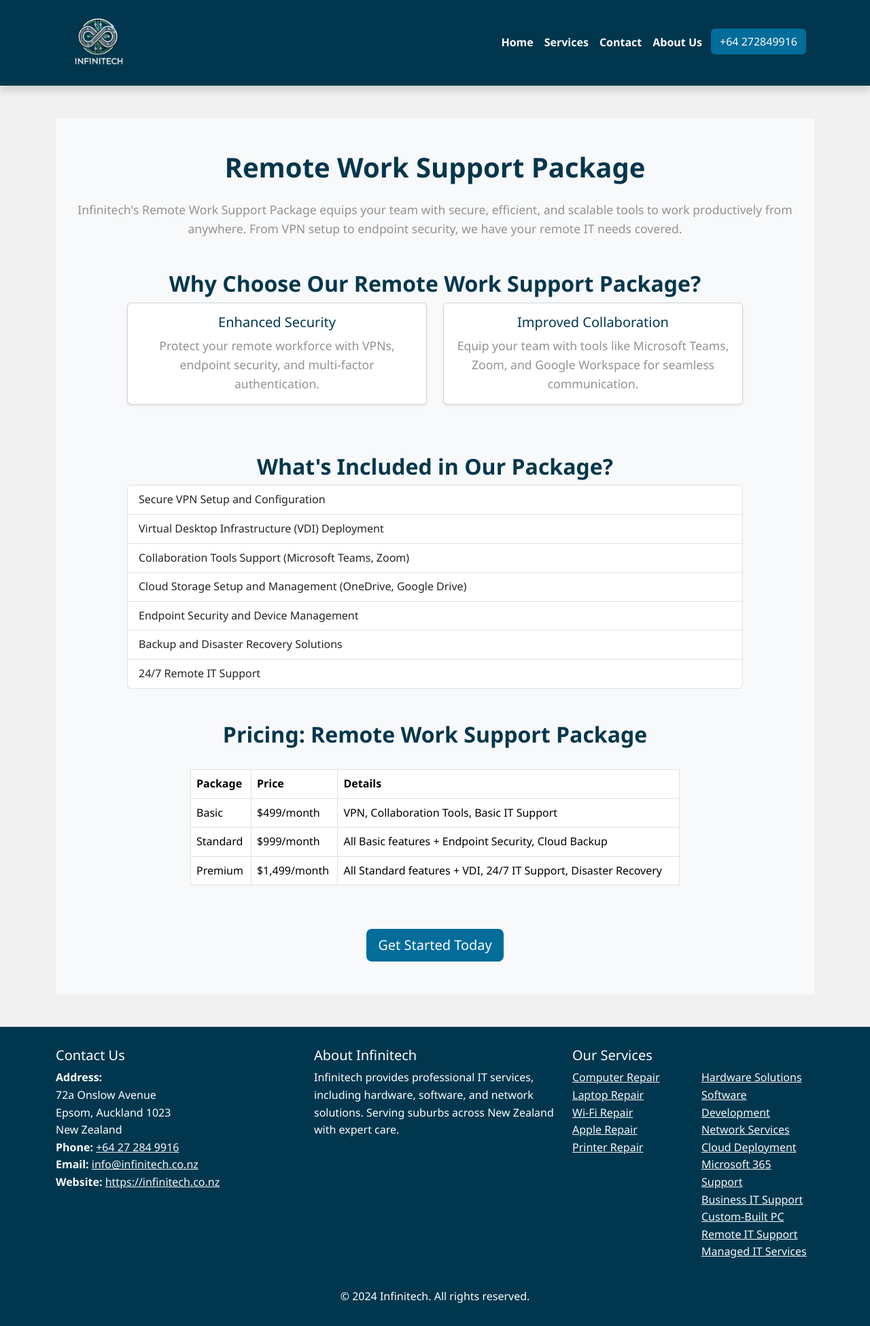
After one commit to martinedach/infinitech-website, a FastAPI app: page /services/remote-work-support in a window 1280 px wide. The commit adds this page. Shown: the whole page at 68% size. Run offline with FastAPI, Linux system fonts and the light colour scheme.

Commit message:
minor change

```diff
--- a/app/routers/services_router.py
+++ b/app/routers/services_router.py
@@ -98,3 +98,9 @@ async def remote_it_support(request: Request):
 @router.get("/services/managed-it-services", response_class=HTMLResponse)
 async def managed_it_services(request: Request):
     return templates.TemplateResponse("managed_it_services.html", {"request": request, "suburbs": suburbs})
+
+
+# Remote Work Support Package Route
+@router.get("/services/remote-work-support", response_class=HTMLResponse)
+async def remote_work_support(request: Request):
+    return templates.TemplateResponse("remote_work_support.html", {"request": request, "suburbs": suburbs})
--- a/app/routers/sitemap_router.py
+++ b/app/routers/sitemap_router.py
@@ -9,7 +9,7 @@ services = ["computer-repair", "laptop-repair", "wifi-repair", "apple-repair", "
 static_pages = ["about", "contact", "services", "computer-repair", "about-us", "services/cloud-deployment",
                 "services/software-development", "services/network-services", "services/hardware-solutions",
                 "services/microsoft-365-support", "services/business-it-support", "services/custom-built-pc",
-                "services/managed-it-services"]
+                "services/managed-it-services", "/services/remote-work-support"]
 
 
 # Add other categories or routes you want to include in the sitemap
--- a/app/static/style.css
+++ b/app/static/style.css
@@ -47,6 +47,7 @@ body {
     justify-content: space-between;
     align-items: center;
     background-color: var(--primary-dark);
+    padding: 0.5rem 1.5rem; /* Add padding for better spacing */
 }
 
 .nav-links {
@@ -54,21 +55,67 @@ body {
     padding: 0;
     margin: 0;
     display: flex;
-    gap: 1.5rem;
+    gap: 1.5rem; /* Space between links */
 }
+
 
 .nav-links a {
     text-decoration: none;
-    color: var(--text-on-primary); /* Ensure link color is set to white */
+    color: var(--text-on-primary); /* Default text color */
     font-weight: 500;
-    transition: color 0.3s ease;
+    position: relative; /* Needed for hover underline effect */
+    transition: color 0.3s ease; /* Smooth color transition on hover */
 }
 
 .nav-links a:hover {
-    color: var(--primary-light); /* Hover color to light blue */
+    color: var(--primary-light); /* Hover color (e.g., light blue) */
 }
+
+.nav-links a::after {
+    content: '';
+    position: absolute;
+    bottom: -2px; /* Position the underline below the text */
+    left: 0;
+    width: 0; /* Initially no underline */
+    height: 2px; /* Thickness of the underline */
+    background-color: var(--primary-light); /* Color of the underline */
+    transition: width 0.3s ease; /* Smooth transition for underline expansion */
+}
+
+.nav-links a:hover::after {
+    width: 100%; /* Expand underline on hover */
+}
+
 .navbar-brand, .nav-link {
     color: var(--text-on-primary) !important;
+    font-weight: 600; /* Slightly bolder for branding */
+    text-decoration: none;
+}
+
+.navbar-brand {
+    font-size: 1.25rem; /* Slightly larger font for branding */
+    padding-right: 1rem; /* Space between brand and links */
+}
+
+
+
+
+/* Mobile Responsiveness */
+@media (max-width: 768px) {
+    .nav-links {
+        flex-direction: column; /* Stack links vertically */
+        gap: 1rem; /* Adjust spacing for stacked links */
+        align-items: flex-start; /* Align links to the left */
+    }
+
+    .navbar {
+        flex-direction: column; /* Stack brand and links */
+        align-items: flex-start; /* Align everything to the left */
+    }
+
+    .navbar-brand {
+        margin-bottom: 1rem; /* Space between brand and links */
+    }
 }
 
 /* Hero Section */
--- /dev/null
+++ b/app/templates/remote_work_support.html
@@ -0,0 +1,147 @@
+{% extends "base.html" %}
+
+{% block title %}Remote Work Support Package - Infinitech{% endblock %}
+
+{% block meta %}
+<meta name="description" content="Infinitech's Remote Work Support Package ensures your team stays connected and productive with secure VPNs, VDI, collaboration tools, and expert IT support.">
+<meta name="keywords" content="remote work support, VPN, VDI, collaboration tools, IT support, secure remote work, remote work solutions, Infinitech">
+<meta property="og:title" content="Remote Work Support Package - Infinitech">
+<meta property="og:description" content="Ensure seamless remote work with Infinitech's Remote Work Support Package. Secure VPNs, Virtual Desktop Infrastructure, and collaboration tools included.">
+<meta property="og:url" content="https://infinitech.co.nz/services/remote-work-support">
+<script type="application/ld+json">
+{
+  "@context": "https://schema.org",
+  "@type": "Service",
+  "name": "Remote Work Support Package",
+  "description": "Ensure seamless and secure remote work with Infinitech's comprehensive Remote Work Support Package.",
+  "provider": {
+    "@type": "LocalBusiness",
+    "name": "Infinitech",
+    "image": "https://infinitech.co.nz/static/images/remote_work_support.jpg",
+    "address": {
+      "@type": "PostalAddress",
+      "streetAddress": "72a Onslow Avenue",
+      "addressLocality": "Epsom",
+      "addressRegion": "Auckland",
+      "postalCode": "1023",
+      "addressCountry": "NZ"
+    },
+    "telephone": "+64-272849916",
+    "url": "https://infinitech.co.nz/services/remote-work-support"
+  },
+  "areaServed": {
+    "@type": "Place",
+    "name": "Auckland, New Zealand"
+  },
+  "availableChannel": {
+    "@type": "ServiceChannel",
+    "serviceUrl": "https://infinitech.co.nz/services/remote-work-support"
+  }
+}
+</script>
+{% endblock %}
+
+{% block content %}
+<section class="py-5 bg-light">
+    <div class="container">
+        <!-- Header Section -->
+        <h1 class="text-center mb-4" style="color: var(--primary-dark); font-size: 2.5rem; font-weight: 700;">Remote Work Support Package</h1>
+        <p class="text-center mb-5" style="color: var(--text-secondary); font-size: 1.1rem;">
+            Infinitech's Remote Work Support Package equips your team with secure, efficient, and scalable tools to work productively from anywhere. From VPN setup to endpoint security, we have your remote IT needs covered.
+        </p>
+
+        <!-- Why Choose Remote Work Support Section -->
+        <div class="mb-5">
+            <h2 class="text-center" style="color: var(--primary-dark); font-size: 2rem; font-weight: 600;">Why Choose Our Remote Work Support Package?</h2>
+            <div class="row justify-content-center">
+                <div class="col-md-10">
+                    <div class="row">
+                        <!-- Benefit Card 1 -->
+                        <div class="col-md-6 mb-4">
+                            <div class="card shadow-sm h-100">
+                                <div class="card-body text-center">
+                                    <i class="fas fa-shield-alt fa-3x mb-3" style="color: var(--primary-dark);"></i>
+                                    <h5 class="card-title" style="color: var(--primary-dark); font-size: 1.25rem;">Enhanced Security</h5>
+                                    <p class="card-text" style="color: var(--text-secondary); font-size: 1.1rem;">
+                                        Protect your remote workforce with VPNs, endpoint security, and multi-factor authentication.
+                                    </p>
+                                </div>
+                            </div>
+                        </div>
+                        <!-- Benefit Card 2 -->
+                        <div class="col-md-6 mb-4">
+                            <div class="card shadow-sm h-100">
+                                <div class="card-body text-center">
+                                    <i class="fas fa-users fa-3x mb-3" style="color: var(--primary-dark);"></i>
+                                    <h5 class="card-title" style="color: var(--primary-dark); font-size: 1.25rem;">Improved Collaboration</h5>
+                                    <p class="card-text" style="color: var(--text-secondary); font-size: 1.1rem;">
+                                        Equip your team with tools like Microsoft Teams, Zoom, and Google Workspace for seamless communication.
+                                    </p>
+                                </div>
+                            </div>
+                        </div>
+                    </div>
+                </div>
+            </div>
+        </div>
+
+        <!-- Services Included Section -->
+        <div class="mb-5">
+            <h2 class="text-center" style="color: var(--primary-dark); font-size: 2rem; font-weight: 600;">What's Included in Our Package?</h2>
+            <div class="row justify-content-center">
+                <div class="col-md-10">
+                    <ul class="list-group">
+                        <li class="list-group-item">Secure VPN Setup and Configuration</li>
+                        <li class="list-group-item">Virtual Desktop Infrastructure (VDI) Deployment</li>
+                        <li class="list-group-item">Collaboration Tools Support (Microsoft Teams, Zoom)</li>
+                        <li class="list-group-item">Cloud Storage Setup and Management (OneDrive, Google Drive)</li>
+                        <li class="list-group-item">Endpoint Security and Device Management</li>
+                        <li class="list-group-item">Backup and Disaster Recovery Solutions</li>
+                        <li class="list-group-item">24/7 Remote IT Support</li>
+                    </ul>
+                </div>
+            </div>
+        </div>
+
+        <!-- Pricing Section -->
+        <div class="mb-5">
+            <h2 class="text-center" style="color: var(--primary-dark); font-size: 2rem; font-weight: 600;">Pricing: Remote Work Support Package</h2>
+            <div class="row justify-content-center">
+                <div class="col-md-8">
+                    <table class="table table-bordered mt-4">
+                        <thead>
+                            <tr style="background-color: var(--primary-light); color: var(--text-secondary);">
+                                <th>Package</th>
+                                <th>Price</th>
+                                <th>Details</th>
+                            </tr>
+                        </thead>
+                        <tbody>
+                            <tr>
+                                <td>Basic</td>
+                                <td>$499/month</td>
+                                <td>VPN, Collaboration Tools, Basic IT Support</td>
+                            </tr>
+                            <tr>
+                                <td>Standard</td>
+                                <td>$999/month</td>
+                                <td>All Basic features + Endpoint Security, Cloud Backup</td>
+                            </tr>
+                            <tr>
+                                <td>Premium</td>
+                                <td>$1,499/month</td>
+                                <td>All Standard features + VDI, 24/7 IT Support, Disaster Recovery</td>
+                            </tr>
+                        </tbody>
+                    </table>
+                </div>
+            </div>
+        </div>
+
+        <!-- Call-to-Action Section -->
+        <div class="text-center">
+            <a href="/contact" class="btn btn-lg" style="background-color: var(--button-primary); color: var(--button-text);">Get Started Today</a>
+        </div>
+    </div>
+</section>
+{% endblock %}
```
